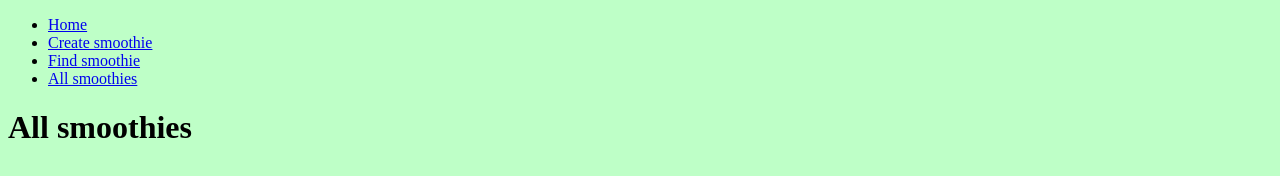
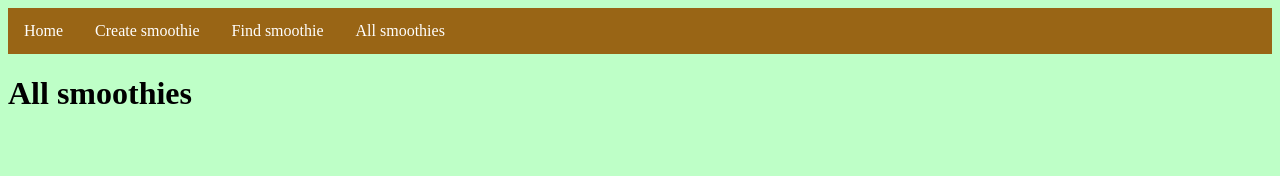
Before and after one commit to MawnsterMawth/sippiez, a plain HTML site: page all.html in a window 1280 px wide. Drawn offline with Linux system fonts and the light colour scheme.

Commit message:
Change links to navigation bar

```diff
--- a/all.html
+++ b/all.html
@@ -4,6 +4,31 @@
         <meta charset="utf-8">
         <title>Sippiez</title>
 		<link rel="icon" type="image/x-icon" href="/images/sippiezicon.png">
+		<style>
+			ul {
+				list-style-type: none;
+				margin: 0;
+				padding: 0;
+				overflow: hidden;
+				background-color: #996515;
+			}
+
+			li {
+				float: left;
+			}
+
+			li a {
+				display: block;
+				color: white;
+				text-align: center;
+				padding: 14px 16px;
+				text-decoration: none;
+			}
+
+			li a:hover {
+				background-color: #111;
+			}
+		</style>
     </head>
     <body style="background-color:#beffc7;">
         <nav>
```
Also changed, not shown: create.html (+25 -0 lines), find.html (+25 -0 lines), index.html (+25 -0 lines).
